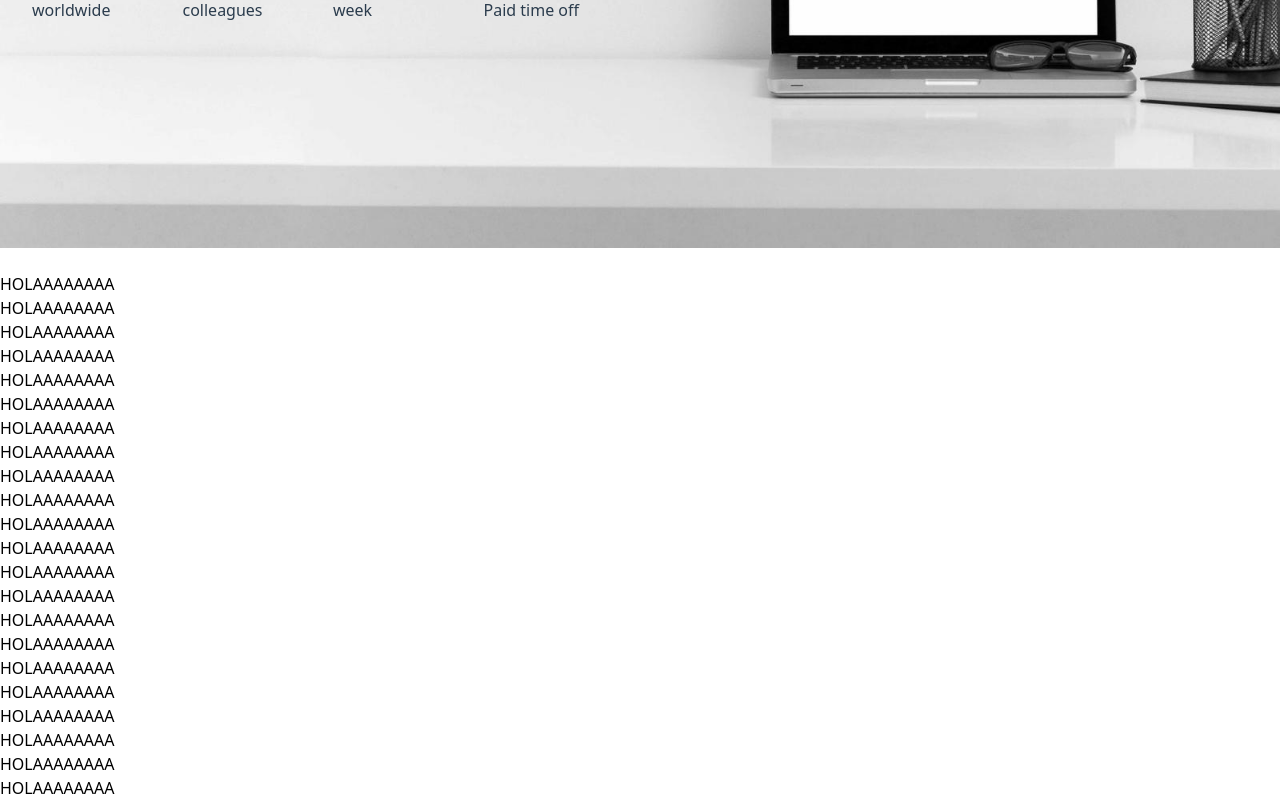
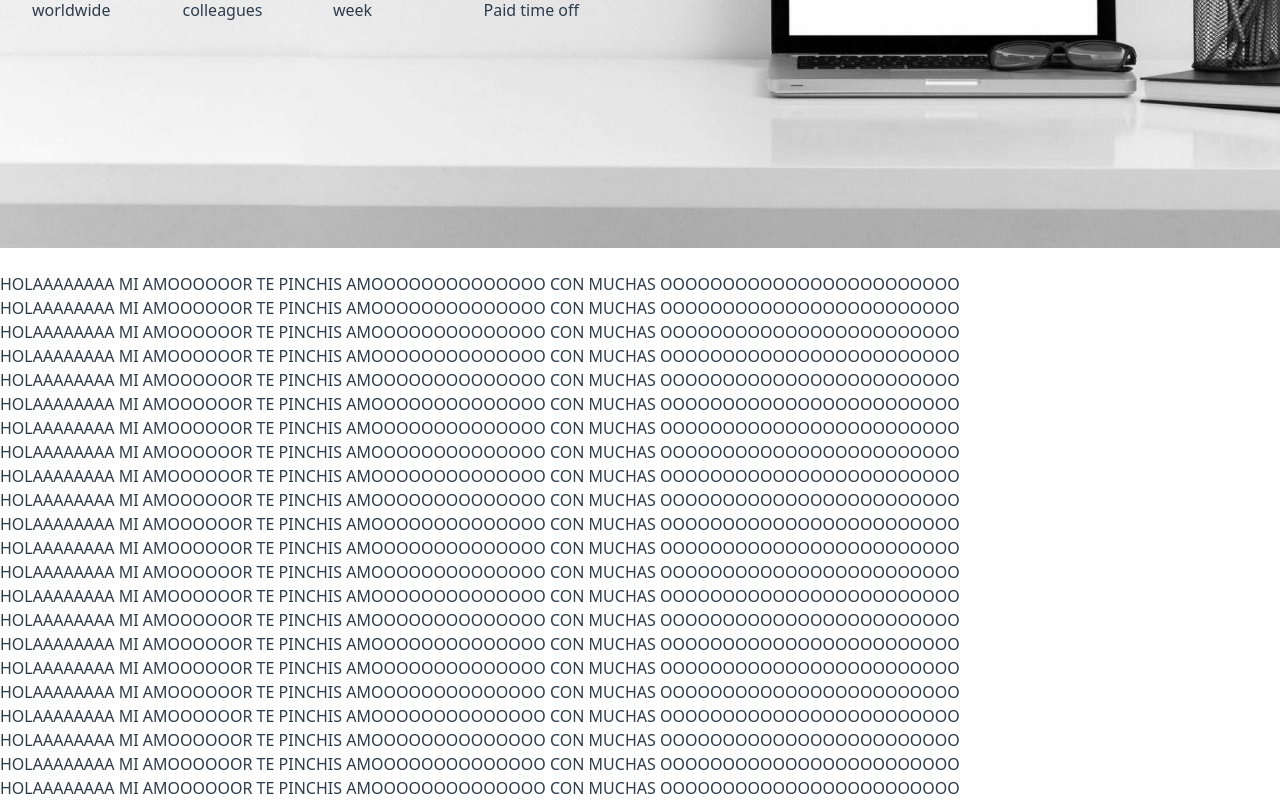
Before and after one commit to CristhianA98/personal-portfolio, a React (Vite) app: page / in a window 1280 px wide. Shown: the part 552-1352 px from the top of the page. Built offline with nearby package versions, Linux system fonts and the light colour scheme.

Commit message:
ts added

```diff
--- a/src/Portfolio.tsx
+++ b/src/Portfolio.tsx
@@ -12,28 +12,28 @@ export const Portfolio = () => {
         <HomeSection />
       </div>
       <h1 className="text-white">HOLAAAAAAAA</h1>
-      <h1>HOLAAAAAAAA</h1>
-      <h1>HOLAAAAAAAA</h1>
-      <h1>HOLAAAAAAAA</h1>
-      <h1>HOLAAAAAAAA</h1>
-      <h1>HOLAAAAAAAA</h1>
-      <h1>HOLAAAAAAAA</h1>
-      <h1>HOLAAAAAAAA</h1>
-      <h1>HOLAAAAAAAA</h1>
-      <h1>HOLAAAAAAAA</h1>
-      <h1>HOLAAAAAAAA</h1>
-      <h1>HOLAAAAAAAA</h1>
-      <h1>HOLAAAAAAAA</h1>
-      <h1>HOLAAAAAAAA</h1>
-      <h1>HOLAAAAAAAA</h1>
-      <h1>HOLAAAAAAAA</h1>
-      <h1>HOLAAAAAAAA</h1>
-      <h1>HOLAAAAAAAA</h1>
-      <h1>HOLAAAAAAAA</h1>
-      <h1>HOLAAAAAAAA</h1>
-      <h1>HOLAAAAAAAA</h1>
-      <h1>HOLAAAAAAAA</h1>
-      <h1>HOLAAAAAAAA</h1>
+      <h1 className="text-main">HOLAAAAAAAA MI AMOOOOOOR TE PINCHIS AMOOOOOOOOOOOOOO CON MUCHAS OOOOOOOOOOOOOOOOOOOOOOOO</h1>
+      <h1 className="text-main">HOLAAAAAAAA MI AMOOOOOOR TE PINCHIS AMOOOOOOOOOOOOOO CON MUCHAS OOOOOOOOOOOOOOOOOOOOOOOO</h1>
+      <h1 className="text-main">HOLAAAAAAAA MI AMOOOOOOR TE PINCHIS AMOOOOOOOOOOOOOO CON MUCHAS OOOOOOOOOOOOOOOOOOOOOOOO</h1>
+      <h1 className="text-main">HOLAAAAAAAA MI AMOOOOOOR TE PINCHIS AMOOOOOOOOOOOOOO CON MUCHAS OOOOOOOOOOOOOOOOOOOOOOOO</h1>
+      <h1 className="text-main">HOLAAAAAAAA MI AMOOOOOOR TE PINCHIS AMOOOOOOOOOOOOOO CON MUCHAS OOOOOOOOOOOOOOOOOOOOOOOO</h1>
+      <h1 className="text-main">HOLAAAAAAAA MI AMOOOOOOR TE PINCHIS AMOOOOOOOOOOOOOO CON MUCHAS OOOOOOOOOOOOOOOOOOOOOOOO</h1>
+      <h1 className="text-main">HOLAAAAAAAA MI AMOOOOOOR TE PINCHIS AMOOOOOOOOOOOOOO CON MUCHAS OOOOOOOOOOOOOOOOOOOOOOOO</h1>
+      <h1 className="text-main">HOLAAAAAAAA MI AMOOOOOOR TE PINCHIS AMOOOOOOOOOOOOOO CON MUCHAS OOOOOOOOOOOOOOOOOOOOOOOO</h1>
+      <h1 className="text-main">HOLAAAAAAAA MI AMOOOOOOR TE PINCHIS AMOOOOOOOOOOOOOO CON MUCHAS OOOOOOOOOOOOOOOOOOOOOOOO</h1>
+      <h1 className="text-main">HOLAAAAAAAA MI AMOOOOOOR TE PINCHIS AMOOOOOOOOOOOOOO CON MUCHAS OOOOOOOOOOOOOOOOOOOOOOOO</h1>
+      <h1 className="text-main">HOLAAAAAAAA MI AMOOOOOOR TE PINCHIS AMOOOOOOOOOOOOOO CON MUCHAS OOOOOOOOOOOOOOOOOOOOOOOO</h1>
+      <h1 className="text-main">HOLAAAAAAAA MI AMOOOOOOR TE PINCHIS AMOOOOOOOOOOOOOO CON MUCHAS OOOOOOOOOOOOOOOOOOOOOOOO</h1>
+      <h1 className="text-main">HOLAAAAAAAA MI AMOOOOOOR TE PINCHIS AMOOOOOOOOOOOOOO CON MUCHAS OOOOOOOOOOOOOOOOOOOOOOOO</h1>
+      <h1 className="text-main">HOLAAAAAAAA MI AMOOOOOOR TE PINCHIS AMOOOOOOOOOOOOOO CON MUCHAS OOOOOOOOOOOOOOOOOOOOOOOO</h1>
+      <h1 className="text-main">HOLAAAAAAAA MI AMOOOOOOR TE PINCHIS AMOOOOOOOOOOOOOO CON MUCHAS OOOOOOOOOOOOOOOOOOOOOOOO</h1>
+      <h1 className="text-main">HOLAAAAAAAA MI AMOOOOOOR TE PINCHIS AMOOOOOOOOOOOOOO CON MUCHAS OOOOOOOOOOOOOOOOOOOOOOOO</h1>
+      <h1 className="text-main">HOLAAAAAAAA MI AMOOOOOOR TE PINCHIS AMOOOOOOOOOOOOOO CON MUCHAS OOOOOOOOOOOOOOOOOOOOOOOO</h1>
+      <h1 className="text-main">HOLAAAAAAAA MI AMOOOOOOR TE PINCHIS AMOOOOOOOOOOOOOO CON MUCHAS OOOOOOOOOOOOOOOOOOOOOOOO</h1>
+      <h1 className="text-main">HOLAAAAAAAA MI AMOOOOOOR TE PINCHIS AMOOOOOOOOOOOOOO CON MUCHAS OOOOOOOOOOOOOOOOOOOOOOOO</h1>
+      <h1 className="text-main">HOLAAAAAAAA MI AMOOOOOOR TE PINCHIS AMOOOOOOOOOOOOOO CON MUCHAS OOOOOOOOOOOOOOOOOOOOOOOO</h1>
+      <h1 className="text-main">HOLAAAAAAAA MI AMOOOOOOR TE PINCHIS AMOOOOOOOOOOOOOO CON MUCHAS OOOOOOOOOOOOOOOOOOOOOOOO</h1>
+      <h1 className="text-main">HOLAAAAAAAA MI AMOOOOOOR TE PINCHIS AMOOOOOOOOOOOOOO CON MUCHAS OOOOOOOOOOOOOOOOOOOOOOOO</h1>
     </>
   );
 };
--- a/src/components/HomeSection.tsx
+++ b/src/components/HomeSection.tsx
@@ -37,9 +37,7 @@ export const HomeSection = () => {
         </div>
       </div>
       {/* Second Column */}
-      <div className="flex flex-col justify-center items-center bg-transparent">
-        hola
-      </div>
+      <div className="flex flex-col justify-center items-center bg-transparent"></div>
     </div>
   );
 };
```
Also changed, not shown: package.json (+4 -3 lines), 1 other file (tests, documents, lock files or other folders).
